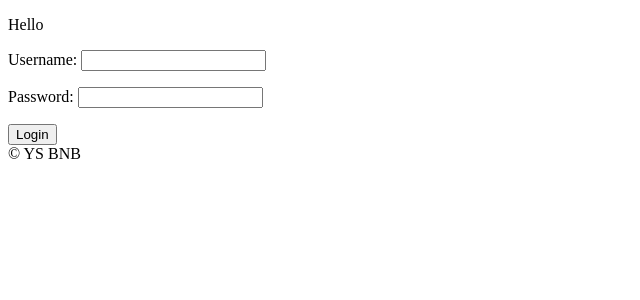
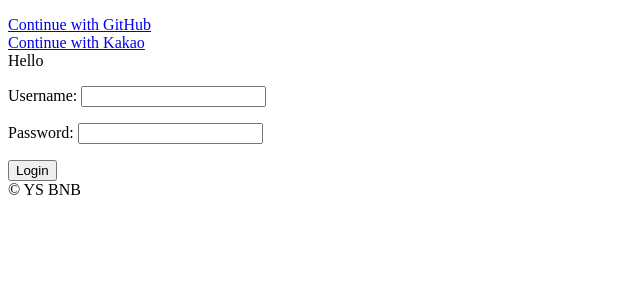
Before and after one commit to songys96/airbnb_mac, a Django app: template templates/users/login.html in a window 1280 px wide. Shown: the part 78-378 px from the top of the page, without its empty margins (0-640 px from the left). Run offline with Django 3.2, Linux system fonts and the light colour scheme; the template is opened without the code that fills it: values that come from a table or form of the project are taken from there, others are empty; parts of the project's set-up code (start-up, migrations or seed data) failed here and were passed over.

Commit message:
github setting before connecting OAuth, dotenv setting

```diff
--- a/manage.py
+++ b/manage.py
@@ -3,6 +3,7 @@
 import os
 import sys
 
+import dotenv
 
 def main():
     os.environ.setdefault('DJANGO_SETTINGS_MODULE', 'config.settings')
@@ -18,4 +19,5 @@ def main():
 
 
 if __name__ == '__main__':
+    dotenv.read_dotenv()
     main()
--- a/templates/users/login.html
+++ b/templates/users/login.html
@@ -9,6 +9,9 @@
 {% endblock search-bar %}
 
 {% block content %}
+
+    {% include "users/social_login.html" %}
+
     Hello
     <form method="POST" action="{% url "users:login" %}">
         {% csrf_token %}
--- /dev/null
+++ b/templates/users/social_login.html
@@ -0,0 +1,9 @@
+<div>
+    <a href= "{% url 'users:login-github' %}">
+        Continue with GitHub
+    </a>
+    <br>
+    <a href= "{% url 'users:login-kakao' %}">
+        Continue with Kakao
+    </a>
+</div>
--- a/users/urls.py
+++ b/users/urls.py
@@ -5,6 +5,10 @@ app_name = "users"
 
 urlpatterns = [
     path("login", views.LoginView.as_view(), name="login"),
+    path("login/github", views.login_github, name="login-github"),
+    path("login/github/callback", views.login_github_callback, name="login-github-callback"),
+    path("login/kakao", views.login_kakao, name="login-kakao"),
+    path("login/kakao/callback", views.login_kakao_callback, name="login-kakao-callback"),
     path("logout", views.log_out, name="logout"),
     path("signup", views.SignUpView.as_view(), name="signup")
 ]
```
Also changed, not shown: users/views.py (+15 -0 lines), db.sqlite3, 2 other files.
